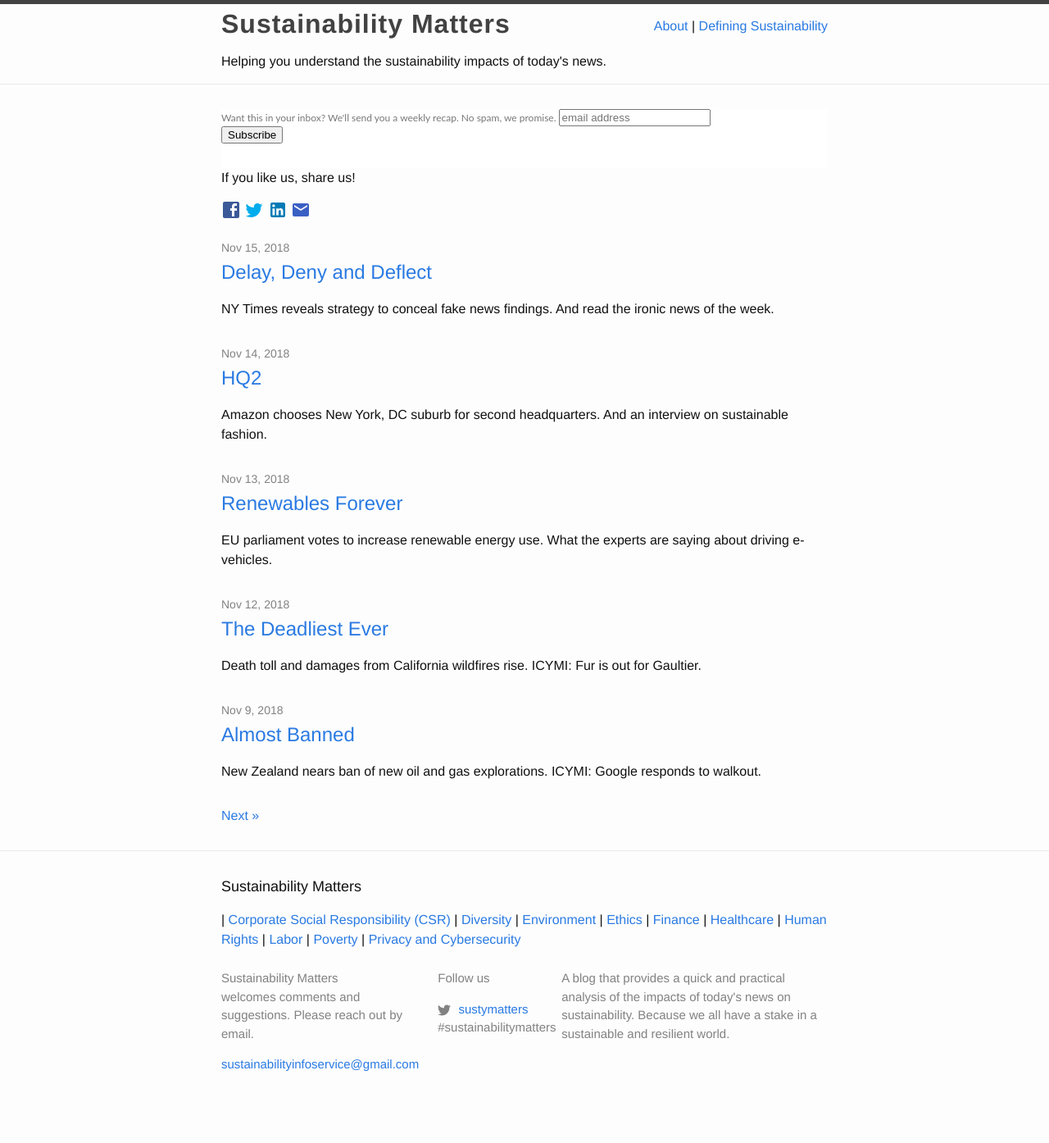
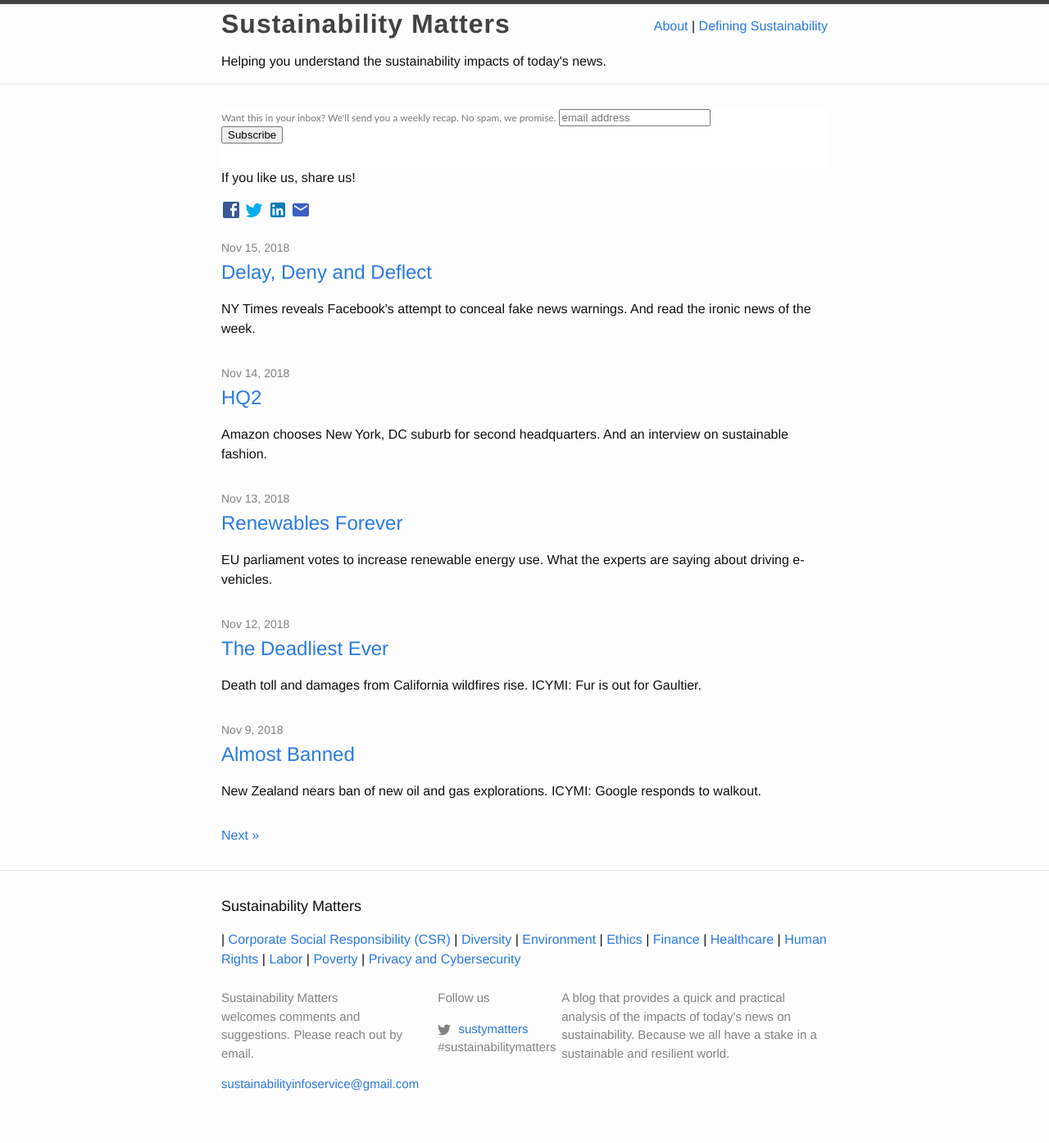
Before and after one commit to Sparkleleuk/Sustainability_Matters, a Jekyll site: the page built from index.html, in a window 1280 px wide. Shown: the whole page at 82% size. Built offline with Jekyll 4.4.1, drawn with Linux system fonts in a browser that asks for light colours; the list of posts is cut into pages by our own code; comment, search, counter and statistics services are not loaded; before the commit the page ends 1370 px from its top, so only the background shows below that.

Commit message:
fix post

```diff
--- a/_posts/2018-11-15-facebook.markdown
+++ b/_posts/2018-11-15-facebook.markdown
@@ -1,7 +1,7 @@
 ---
 layout: post
 title: "Delay, Deny and Deflect"
-excerpt: "NY Times reveals strategy to conceal fake news findings. And read the ironic news of the week."
+excerpt: "NY Times reveals Facebook's attempt to conceal fake news warnings. And read the ironic news of the week."
 categories: [CSR, Ethics]
 ---
 
```
